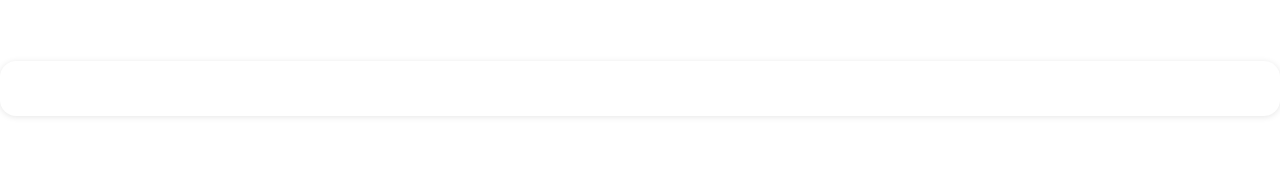
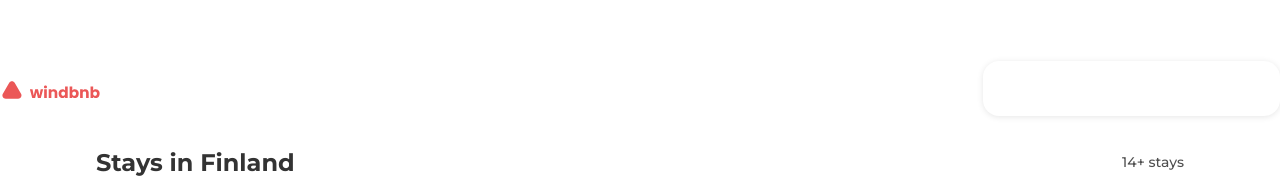
Before and after one commit to louchebem06/windbnb-devchallenges.io, a SvelteKit app: page / in a window 1280 px wide. Shown: the top 178 px of the page. Built offline with nearby package versions, Linux system fonts and the light colour scheme.

Commit message:
update
add vercel

```diff
--- a/package.json
+++ b/package.json
@@ -11,6 +11,7 @@
 	},
 	"devDependencies": {
 		"@sveltejs/adapter-auto": "^2.0.0",
+		"@sveltejs/adapter-vercel": "^2.0.4",
 		"@sveltejs/kit": "^1.5.0",
 		"svelte": "^3.54.0",
 		"svelte-check": "^3.0.1",
--- a/src/routes/+page.svelte
+++ b/src/routes/+page.svelte
@@ -10,7 +10,7 @@
 		country: string
 	};
 
-	let clicked: boolean = true;
+	let clicked: boolean = false;
 
 	let people: any;
 	let select: any;
--- a/svelte.config.js
+++ b/svelte.config.js
@@ -1,4 +1,4 @@
-import adapter from '@sveltejs/adapter-auto';
+import adapter from '@sveltejs/adapter-vercel';
 import { vitePreprocess } from '@sveltejs/kit/vite';
 
 /** @type {import('@sveltejs/kit').Config} */
```
Also changed, not shown: 2 other files (tests, documents, lock files or other folders).
